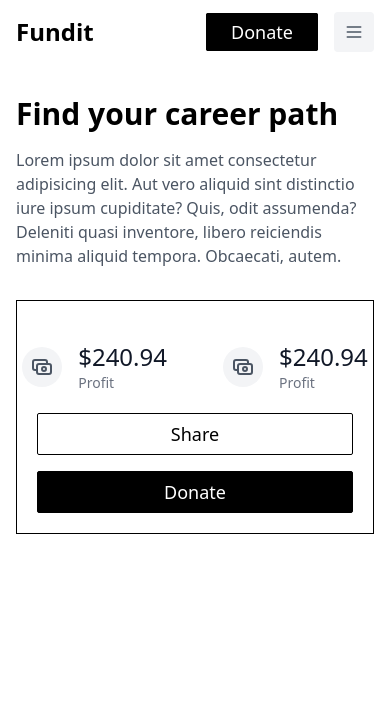
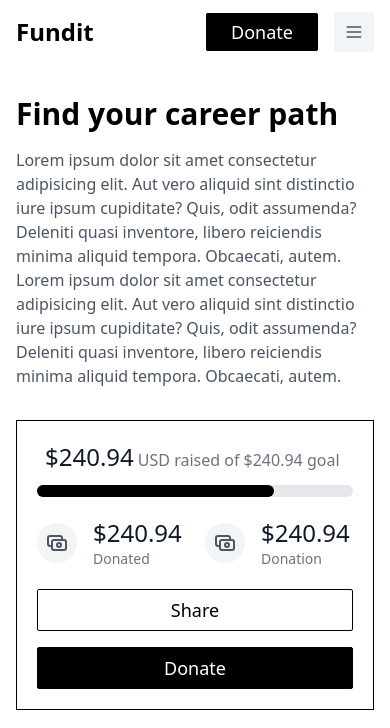
Before and after one commit to Faizol-Shobola/Fundit, a React (Create React App) app: page / in a window 390 px wide. Shown: the top 728 px of the page. Built offline with nearby package versions, Linux system fonts and the light colour scheme.

Commit message:
Fix: mobile screen layout

```diff
--- a/src/component/Banner.jsx
+++ b/src/component/Banner.jsx
@@ -1,10 +1,10 @@
 const Banner = () => {
     return (
       <section>
-        <div className="max-w-screen-xl px-4 py-8 sm:px-6 sm:py-12 lg:px-8 lg:py-16">
-          <div className="grid grid-cols-1 gap-y-8 lg:grid-cols-2 lg:items-center lg:gap-x-16">
-            <div className="mx-auto max-w-lg lg:mx-0 lg:text-left">
-              <h2 className="text-3xl font-bold sm:text-4xl">
+        <div className="max-w-screen-xl mx-auto px-4 py-8 sm:px-6 sm:py-12 lg:px-8 lg:py-16">
+          <div className="grid grid-cols-1 gap-y-8 md:grid-cols-2  md:gap-x-16">
+            <div className="max-w-lg lg:mx-0 lg:text-left">
+              <h2 className="text-3xl font-bold sm:text-6xl">
                 Find your career path
               </h2>
 
@@ -12,15 +12,43 @@ const Banner = () => {
                 Lorem ipsum dolor sit amet consectetur adipisicing elit. Aut
                 vero aliquid sint distinctio iure ipsum cupiditate? Quis, odit
                 assumenda? Deleniti quasi inventore, libero reiciendis minima
-                aliquid tempora. Obcaecati, autem.
+                aliquid tempora. Obcaecati, autem. Lorem ipsum dolor sit amet
+                consectetur adipisicing elit. Aut vero aliquid sint distinctio
+                iure ipsum cupiditate? Quis, odit assumenda? Deleniti quasi
+                inventore, libero reiciendis minima aliquid tempora. Obcaecati,
+                autem.
               </p>
-
             </div>
 
-            <div className="w-full mx-auto">
+            <div className="mx-auto w-full md:w-auto">
               <div className="widget border border-black w-full lg:w-[500px] lg:max-w-2xl p-5 sm:px-8 md:px-10">
-                <div className="stat flex items-center justify-center gap-4">
-                  <article className="flex-1 flex items-end justify-between p-5">
+                <div>
+                  <span id="ProgressLabel" className="sr-only">
+                    Loading
+                  </span>
+                  <span className="flex pb-3">
+                    <p className="text-2xl font-medium text-gray-900 px-2">
+                      $240.94
+                      <span className="pl-1 text-base text-gray-500">
+                        USD raised of $240.94 goal
+                      </span>
+                    </p>
+                  </span>
+                  <span
+                    role="progressbar"
+                    aria-labelledby="ProgressLabel"
+                    aria-valuenow="75"
+                    className="block rounded-full bg-gray-200"
+                  >
+                    <span
+                      className="block h-3 rounded-full bg-black"
+                      style={{ width: "75%" }}
+                    ></span>
+                  </span>
+                </div>
+
+                <div className="stat flex items-center justify-center flex-wrap gap-5 py-5 lg:py-5">
+                  <article className="flex-grow flex items-end justify-between lg:p-5">
                     <div className="flex items-center gap-4">
                       <span className="rounded-full bg-gray-100 p-2 text-gray-600">
                         <svg
@@ -43,12 +71,12 @@ const Banner = () => {
                         <p className="text-2xl font-medium text-gray-900">
                           $240.94
                         </p>
-                        <p className="text-sm text-gray-500">Profit</p>
+                        <p className="text-sm text-gray-500">Donated</p>
                       </div>
                     </div>
                   </article>
 
-                  <article className="flex-1 flex items-end justify-between p-5">
+                  <article className="flex-grow flex items-end justify-between lg:p-5">
                     <div className="flex items-center gap-4">
                       <span className="rounded-full bg-gray-100 p-2 text-gray-600">
                         <svg
@@ -71,7 +99,7 @@ const Banner = () => {
                         <p className="text-2xl font-medium text-gray-900">
                           $240.94
                         </p>
-                        <p className="text-sm text-gray-500">Profit</p>
+                        <p className="text-sm text-gray-500">Donation</p>
                       </div>
                     </div>
                   </article>
--- a/src/component/Header.jsx
+++ b/src/component/Header.jsx
@@ -3,7 +3,7 @@ import React from "react";
 const Header = () => {
   return (
     <header className="bg-white">
-      <div className="mx-auto flex h-16 max-w-screen-xl items-center gap-8 px-4 sm:px-8 lg:px-10">
+      <div className="mx-auto flex h-16 max-w-screen-xl items-center gap-8 px-4">
         <a className="text-black text-2xl font-semibold" href="/">
           <span className="">Fundit</span>
         </a>
```
